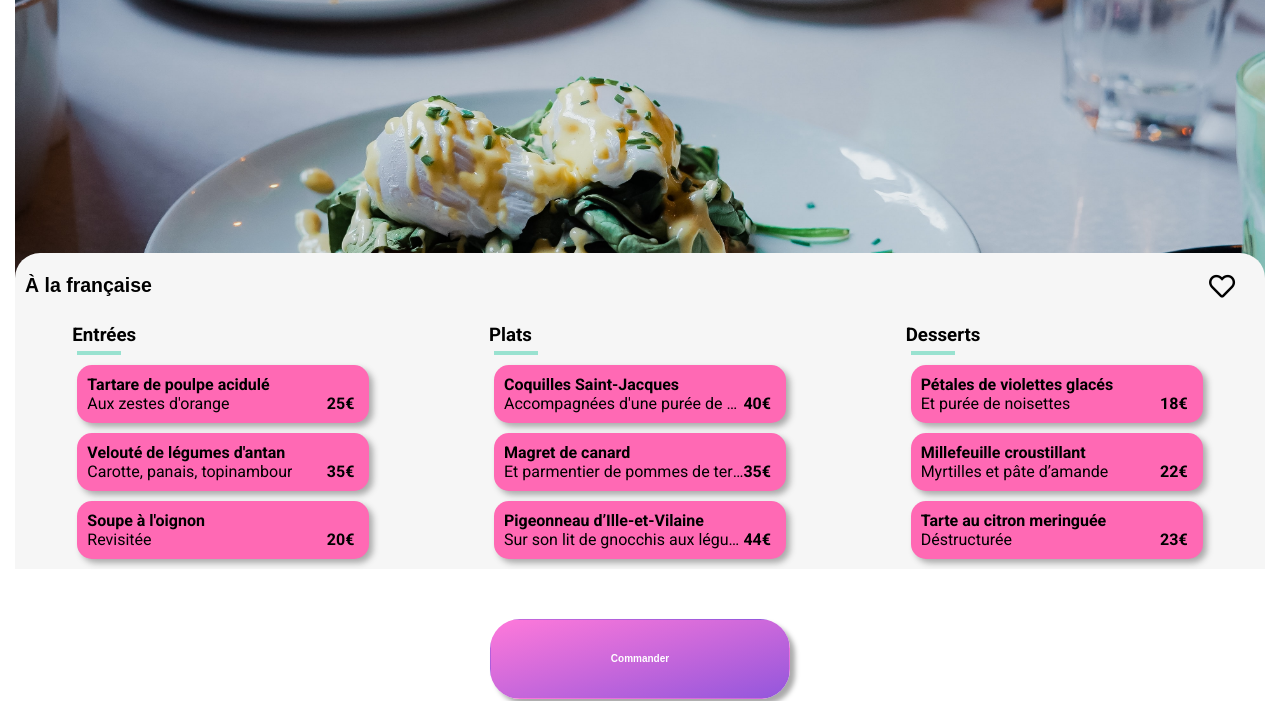
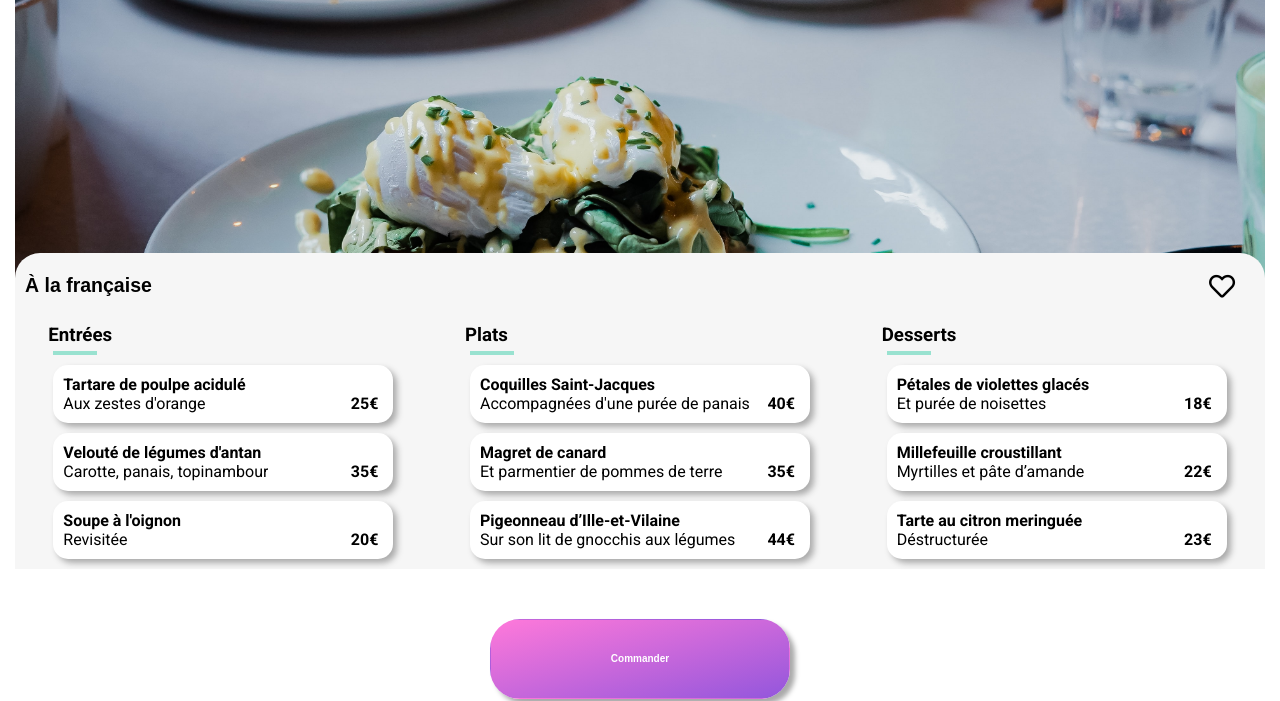
Before and after one commit to Chafik9278/P3_Ohmyfood--Anani, a website: page Pages/a-lafrancaise.html in a window 1280 px wide. Shown: the part 115-816 px from the top of the page. Drawn offline with Linux system fonts and the light colour scheme; a web font is replaced by a local one.

Commit message:
corrections

```diff
--- a/style.scss
+++ b/style.scss
@@ -522,9 +522,8 @@ footer {
 
 .menu-ligne {
   @include menu-ligne();
-width: 17rem;
+width: 20rem;
 
-  background-color: hotpink;
 }
 
 .menu-ligne h4 {
```
Also changed, not shown: style.css, 1 other file.
